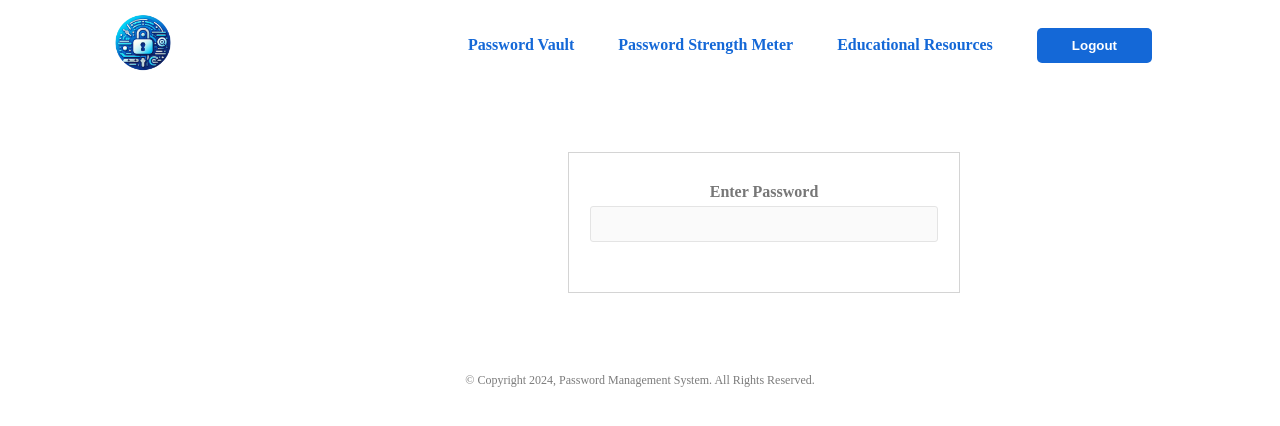
After one commit to GohJiaWei/Password_Management_System, a Flask app: page /strength in a window 1280 px wide. The commit adds this page. Shown: the top 426 px of the page. Run offline with Flask 3, Linux system fonts and the light colour scheme; some libraries are stand-ins or nearby versions.

Commit message:
final version

```diff
--- a/app.py
+++ b/app.py
@@ -85,6 +85,13 @@ def load_user(user_id):
 def home():
     return render_template('index.html')
 
+@app.route('/education')
+def education():
+    return render_template('educational_resources.html')
+
+@app.route('/strength')
+def strength():
+    return render_template('strength.html')
 
 # @app.route('/login', methods=['GET', 'POST'])
 # def login():
--- a/static/css/style.css
+++ b/static/css/style.css
@@ -386,7 +386,7 @@ p {
   width: 60%;
   text-align: center;
   align-items: center;
-  padding-top: 17.5px;
+  padding: 10px 0px;
   border: none;
   border-radius: 7px;
   color: var(--blue);
@@ -459,7 +459,7 @@ button.delete_password:hover {
   margin: 20px 150px;
 }
 
-.input-OTP{
+.input-OTP {
   width: 100%;
   padding: 10px 15px;
   margin-top: 5px;
@@ -469,12 +469,10 @@ button.delete_password:hover {
   box-shadow: 0 0 5px rgba(0, 0, 0, 0.1);
   font-size: 16px;
   font-weight: 600;
-
 }
 
-.input-OTP::placeholder{
+.input-OTP::placeholder {
   color: var(--gray);
-
 }
 
 .footer {
@@ -483,3 +481,108 @@ button.delete_password:hover {
   font-size: 12px;
   color: var(--gray);
 }
+
+.container {
+  display: block;
+  margin: 70px 460px;
+}
+
+.password-container {
+  display: flex;
+  align-items: center;
+  flex-direction: column;
+  width: 100%;
+}
+
+.container form {
+  width: 330px;
+  /*margin: 100px auto 0 auto;*/
+  border: thin solid #d4d4d4;
+  padding: 30px;
+}
+label {
+  font-weight: bold;
+  display: block;
+  margin-bottom: 5px;
+  color: #777;
+}
+input {
+  width: 100%;
+  display: block;
+  padding: 8px;
+  border: thin solid #d4d4d4;
+  margin-bottom: 20px;
+  outline: none;
+  border: thin solid #e4e4e4;
+  border-radius: 3px;
+  font-size: 16px;
+  color: #777;
+  background-color: #fafafa;
+}
+
+.strength-container {
+  width: 250px;
+  /*min-height: 200px;*/
+  padding: 15px 15px;
+  /*border-radius: 5px;*/
+  position: absolute;
+  left: 950px;
+  top: 174px;
+  /*border:  thin solid #d4d4d4;*/
+  box-shadow: 0px 0px 5px rgba(0, 0, 0, 0.2);
+  display: none;
+  background-color: #fff;
+}
+.strength-container .title {
+  font-size: 14px;
+  font-weight: bold;
+  color: #777;
+  line-height: 20px;
+}
+.strength-bar-wrapper {
+  width: 100%;
+  height: 3px;
+  background-color: #e9e9e9;
+  border-radius: 3px;
+}
+#strength-bar {
+  width: 0;
+  height: 3px;
+  margin-top: 10px;
+  transition: width 0.2s;
+  border-radius: 3px;
+}
+.strength-description {
+  font-size: 14px;
+  color: #777;
+  margin-top: 20px;
+  line-height: 18px;
+}
+.strength-text {
+  font-size: 13px;
+  display: inline-block;
+  /*margin-left: 5px;*/
+}
+.arrow {
+  width: 13px;
+  height: 13px;
+  border-top: thin solid #d4d4d4;
+  border-left: thin solid #d4d4d4;
+  transform: rotate(-45deg);
+  position: absolute;
+  top: 12px;
+  left: -8px;
+  background-color: #fff;
+  /*box-shadow: 0 3px 3px rgba(0, 0, 0, 0.2);*/
+}
+.password-container i {
+  font-style: normal;
+  color: red;
+  font-weight: bold;
+}
+.password-container button {
+  padding: 8px 25px;
+  border: thin solid #d4d4d4;
+  font-size: 16px;
+  color: #777;
+}
--- /dev/null
+++ b/templates/strength.html
@@ -0,0 +1,156 @@
+<!DOCTYPE html>
+<html lang="en">
+  <head>
+    <meta charset="UTF-8" />
+    <meta http-equiv="X-UA-Compatible" content="IE=edge" />
+    <meta name="viewport" content="width=device-width, initial-scale=1.0" />
+    <title>Password Management System</title>
+    <link rel="stylesheet" href="/static/css/style.css" />
+    <link href="https://fonts.googleapis.com/css2?family=Roboto:wght@400;500;700&display=swap" rel="stylesheet">
+    <link rel="stylesheet" href="https://cdnjs.cloudflare.com/ajax/libs/font-awesome/6.5.1/css/all.min.css">
+  </head>
+
+  <body>
+    <div class="dashboard">
+    <div class="header-dashboard">
+      <a href="{{url_for('dashboard')}}">
+        <img class="logo" src="/static/image/logo.png" />
+      </a>
+      <div class="navbar-dashboard">
+        <a href="{{url_for('dashboard')}}">Password Vault</a>
+        <a href="{{url_for('strength')}}">Password Strength Meter</a>
+        <a href="{{url_for('education')}}">Educational Resources</a>
+        <a href="{{url_for('logout')}}"
+          ><button class="logout">Logout</button></a
+        >
+      </div>
+    </div>
+    <div class="container">
+    <form autocomplete="off" onsubmit="return false">
+
+		<div class="password-container">
+			<label>Enter Password</label>
+			<input type="text" name="password" id="password-field" >
+
+			<div class="strength-container">
+				<p class="title">
+					Password strength:
+					<span class="strength-text"></span>
+				</p>
+
+				<div class="strength-bar-wrapper">
+					<div id="strength-bar"></div>
+				</div>
+				<p class="strength-description">
+					Passwords should be at least <i>7</i> characters long and max <i>12</i>. <br>
+					Try use <strong>lowercasing</strong> and <strong>uppercasing</strong>, <strong>numbers</strong> and <strong>symbols</strong>.
+				</p>
+				<div class="arrow"></div>
+			</div>
+		</div>
+
+		<!-- <button type="submit">Submit</button> -->
+	</form>
+    </div>
+    </div>
+    </body>
+
+    <script>
+        let password = document.querySelector("#password-field");
+let strengthContainer = document.querySelector(".strength-container");
+let strengthBar = document.querySelector("#strength-bar");
+let strengthText = document.querySelector(".strength-text");
+
+password.addEventListener("focus", function(){
+	strengthContainer.style.display = "block";
+});
+password.addEventListener("blur", function(){
+	strengthContainer.style.display = "none";
+});
+
+function setStrength(value){
+	strengthBar.style.width = value + "%";
+}
+
+function setColorAndText(color, text){
+	strengthBar.style.backgroundColor = color;
+	strengthText.innerHTML = text;
+	strengthText.style.color = color;
+}
+
+function clearStrength(){
+	strengthBar.style.width = 0;
+	strengthBar.style.backgroundColor = "";
+	strengthText.innerHTML = "";
+}
+
+password.addEventListener("keyup", checkPasswordStrength);
+function checkPasswordStrength(){
+	let strength = 0;
+
+	if(password.value == ""){
+		clearStrength();
+		return false;
+	}
+
+	if(password.value.match(/\s/)){
+		setColorAndText("red", "White space is not allowed");
+		return false;
+	}
+
+	if(password.value.match(/<|>/)){
+		setColorAndText("red", "< > characters are not allowed");
+		return false;
+	}
+
+	if(password.value.length > 12){
+		setColorAndText("red", "Password greater than 12 char.");
+		return false;
+	}
+
+	if(password.value.length < 7){
+		strength = 20;
+		setColorAndText("red", "Too short"); // short
+	}else{
+
+		let lowerCase = password.value.match(/[a-z]/);
+		let upperCase = password.value.match(/[A-Z]/);
+		let numbers = password.value.match(/[0-9]/);
+		let specialCharacters = password.value.match(/[\!\~\@\&\#\$\%\^\&\*\(\)\{\}\?\-\_\+\=]/);
+
+		if(lowerCase || upperCase || numbers || specialCharacters){
+			strength = 40;
+			setColorAndText("red", "Weak"); // weak
+		}
+
+		if(
+			(lowerCase && upperCase) || (lowerCase && numbers) || (lowerCase && specialCharacters) ||
+			(upperCase && numbers) || (upperCase && specialCharacters) || (numbers && specialCharacters)
+		  )
+		{
+			strength = 60;
+			setColorAndText("orange", "Medium");	// medium
+		}
+
+		if( (lowerCase && upperCase && numbers) || (lowerCase && upperCase && specialCharacters) ||
+		    (lowerCase && numbers && specialCharacters) ||  (upperCase && numbers && specialCharacters)
+		  )
+		{
+			strength = 80;
+			setColorAndText("#088f08", "Strong");	// strong
+		}
+
+		if( lowerCase && upperCase && numbers && specialCharacters )
+		{
+			strength = 100;
+			setColorAndText("green", "Very Strong");	// very strong
+		}
+	}
+	setStrength(strength);
+}
+    </script>
+    <div class="footer">
+        <span>© Copyright 2024, Password Management System. All Rights Reserved.</span>
+    </div>
+  </body>
+</html>
```
Also changed, not shown: templates/2FA.html (+20 -10 lines), templates/dashboard.html (+4 -80 lines), templates/educational_resources.html (added, +112 -0 lines), README.md.
